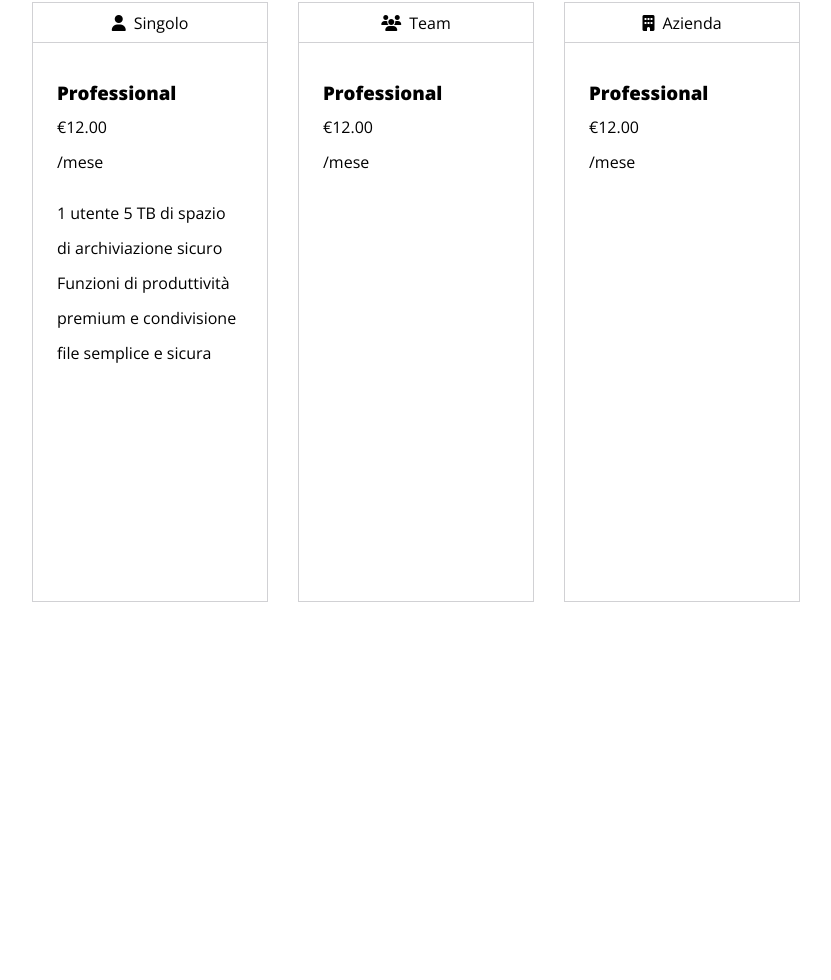
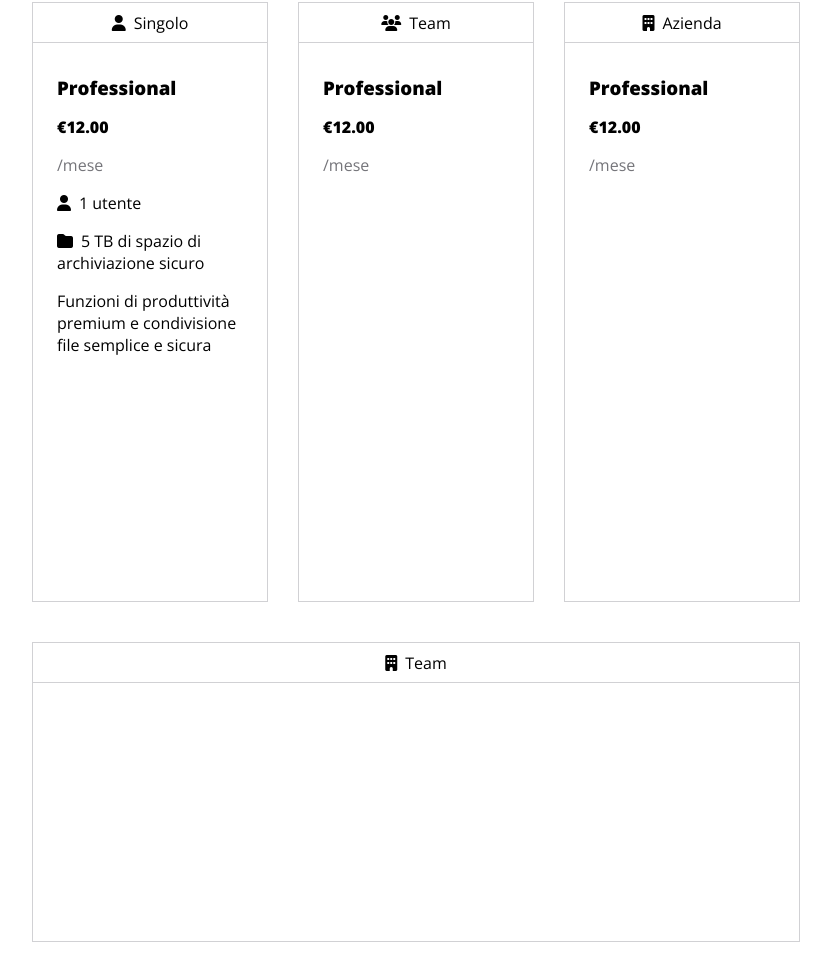
Before and after one commit to PietroSavini/htmlcss-dropbox, a plain HTML site: page index.html in a window 1280 px wide. Shown: the part 892-1872 px from the top of the page, without its empty margins (224-1055 px from the left). Before the commit the page ends 1542 px from the top, so only its background shows below. Drawn offline with nearby package versions, Linux system fonts and the light colour scheme.

Commit message:
.add main business layout

```diff
--- a/css/style.css
+++ b/css/style.css
@@ -78,6 +78,18 @@ h2{
     font-size: 2rem;
     font-weight: 600;
     margin-bottom: 1.5rem;
+}
+
+h3{
+    margin-bottom: 1rem;
+}
+
+.card-main p{
+    margin-bottom: 1rem;
+}
+
+i{
+    margin-right: 0.5rem;
 }
 /* header section --------------------------------------------------------- */
 
@@ -175,8 +187,10 @@ h2{
     min-height: 600px;
     width: calc(100% / 3 - 20px);
     border: var(--card-border);
+    margin-bottom: 2.5rem;
 }
 
+/* card header */
 .card-header{
     height: 40px;
     line-height: 40px;
@@ -184,12 +198,32 @@ h2{
     border-bottom:var(--card-border);
 }
 
-.card-header i{
-    margin-right: 0.5rem;
+
+
+/* card main */
+.card-main{
+    padding: var(--padding-card);
+    width: 100%;
+
 }
 
-.card-main{
-    padding: var(--padding-card);
-    line-height: 35px;
+.price{
+    display: inline-block;
+    font-weight: bold;
+    margin-bottom: 1rem;
+}
+
+.time{
+    color: #75757a;
+    margin-bottom: 2rem;
+}
+
+.card-main i{
+    display: inline-block;
+}
+
+.card-large{
     width: 100%;
+    height: 300px;
+    border: var(--card-border);
 }
--- a/index.html
+++ b/index.html
@@ -77,10 +77,10 @@
                         <div class="card-main">
                             <h3>Professional</h3>
                             <span class="price">€12.00</span>
-                            <p class="time mb-1">/mese</p>
-                            <span>1 utente</span>
-                            <span> 5 TB di spazio di archiviazione sicuro</span>
-                            <span>Funzioni di produttività premium e condivisione file semplice e sicura</span>
+                            <p class="time">/mese</p>
+                            <p><i class="fa-solid fa-user"></i>1 utente</p>
+                            <p><i class="fa-solid fa-folder"></i>5 TB di spazio di archiviazione sicuro</p>
+                            <p>Funzioni di produttività premium e condivisione file semplice e sicura</p>
 
                         </div>
 
@@ -111,8 +111,15 @@
                             <span class="price">€12.00</span>
                             <p class="time mb-1">/mese</p>
                         </div>
+                    </div>
+                </div>
+
+                <div class="card-large">
+                    <div class="card-header">
+                        <span><i class="fa-solid fa-building"></i>Team</span>
 
                     </div>
+
                 </div>
 
             </div>
```
